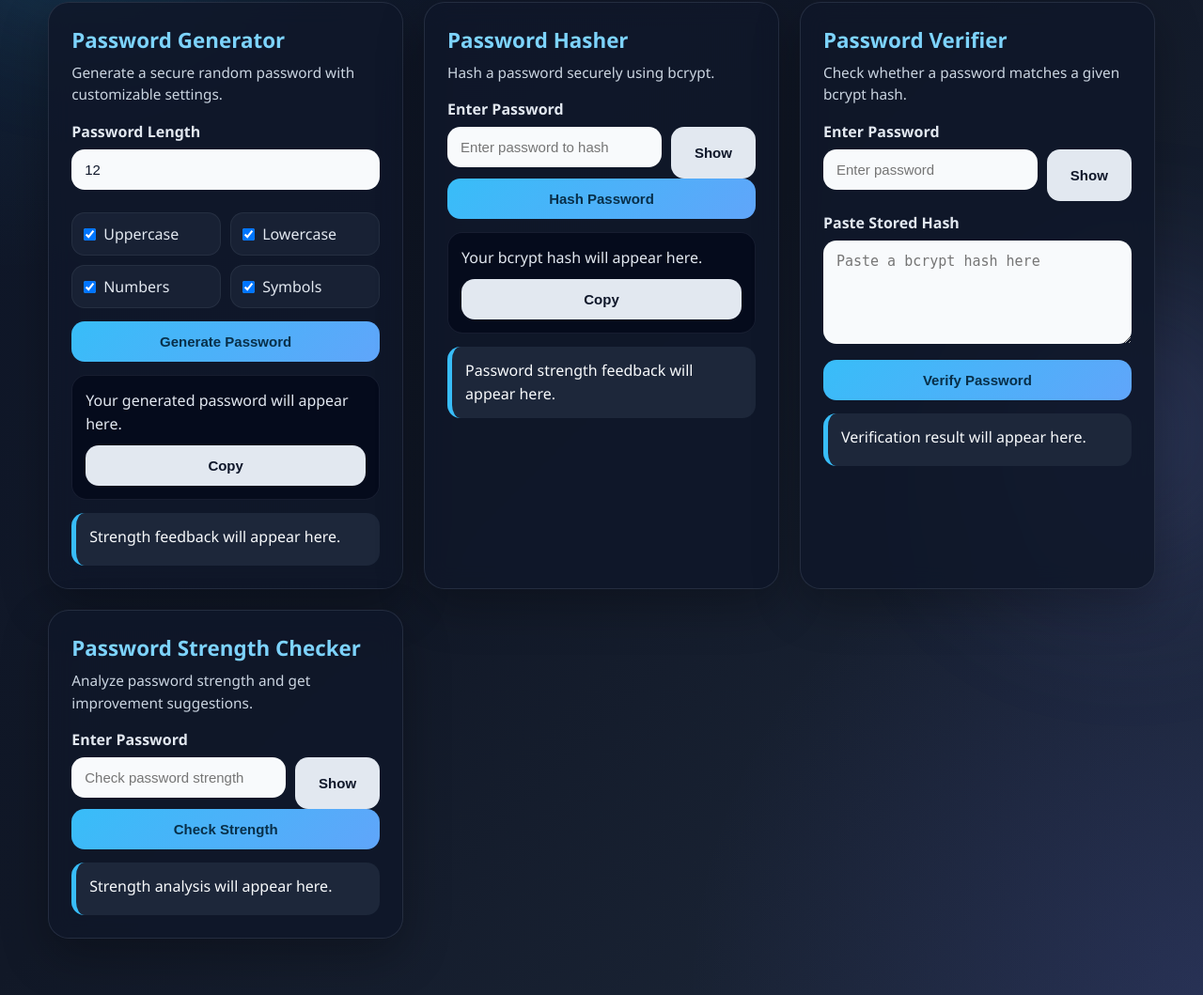
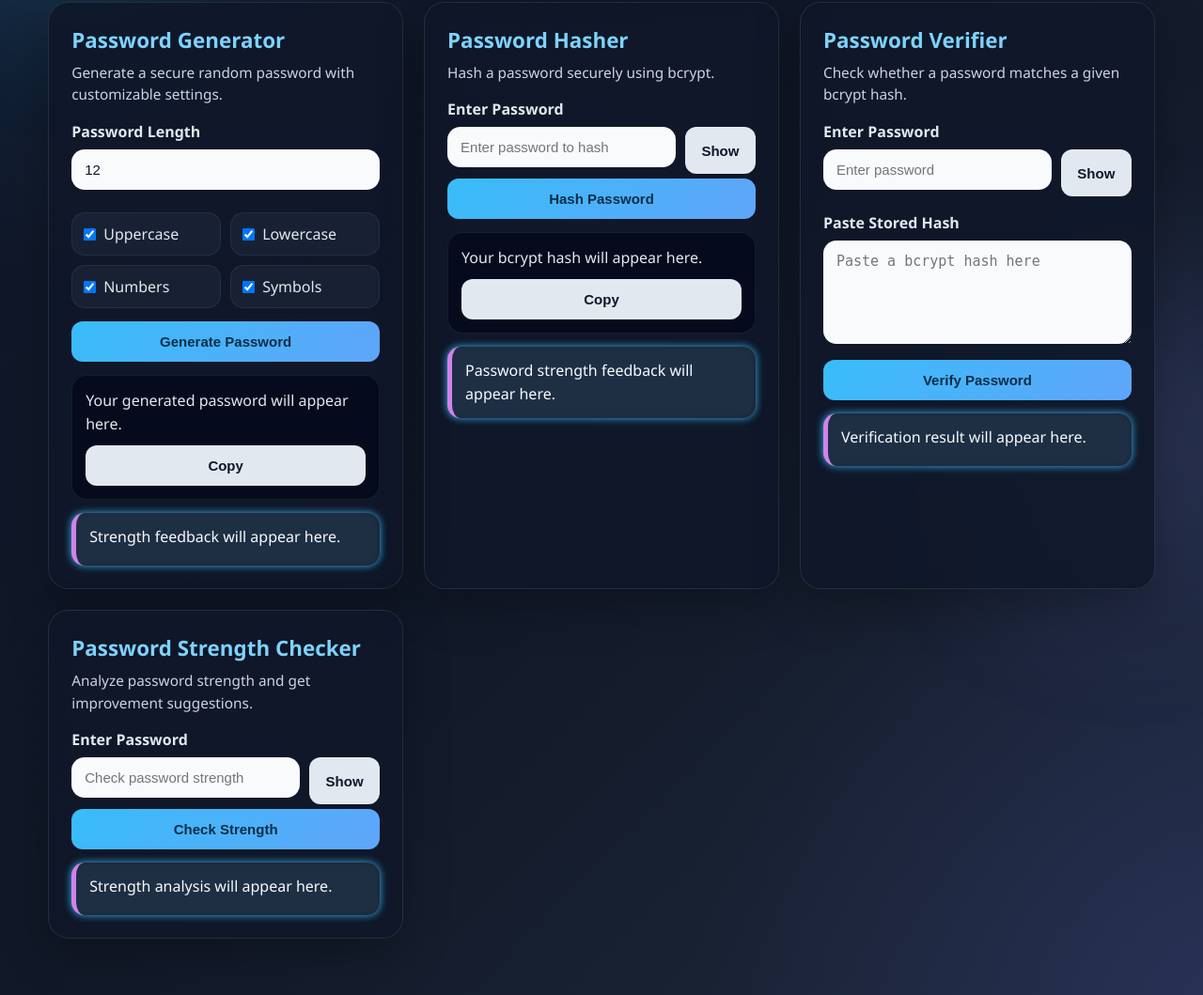
Before and after one commit to rossharrison2004/csi3480-final-project, a Flask app: page / in a window 1280 px wide. Shown: the part 259-1318 px from the top of the page at 94% size. Run offline with Flask 3, Linux system fonts and the light colour scheme.

Commit message:
UI glow + hover effects

```diff
--- a/static/style.css
+++ b/static/style.css
@@ -143,11 +143,58 @@ button {
     font-weight: 700;
     cursor: pointer;
     transition: transform 0.18s ease, opacity 0.18s ease;
+    position: relative;
+    z-index: 1;
+    overflow: hidden;
+    border: none;
+    border-radius: 12px;
 }
 
 button:hover {
     transform: translateY(-1px);
     opacity: 0.96;
+}
+
+/*optional glow effect for buttons, this can be commented out*/
+
+.glow-btn::before {
+    content:"";
+    position: absolute;
+    top: -2px;
+    left: -2px;
+    width: calc(100% + 4px);
+    height: calc(100% + 4px);
+    background: linear-gradient(
+        45deg,
+        red,
+        orange,
+        yellow,
+        lime,
+        cyan,
+        blue,
+        violet,
+        red
+    );
+    background-size: 300%;
+    border-radius: 14px;
+    filter: blur (1px);
+    z-index: -1;
+    opacity: 0;
+    transition: opacity 0.6s ease;
+}
+
+.glow-btn:hover::before {
+    opacity: 1;
+    animation: rainbowGlow 5s linear infinite;
+}
+
+@keyframes rainbowGlow {
+    0% {
+        background-position: 0% 50%;
+    }
+    100% {
+        background-position: 300% 50%;
+    }
 }
 
 .option-grid {
@@ -185,7 +232,8 @@ button:hover {
 }
 
 .toggle-btn {
-    width: 90px;
+    width: 75px;
+    height: 50px;
     flex-shrink: 0;
     background: #e2e8f0;
     color: #0f172a;
@@ -193,6 +241,7 @@ button:hover {
 
 .toggle-btn:hover {
     background: #cbd5e1;
+    filter: drop-shadow(0 0 4px #38bdf8);
 }
 
 .result-box {
@@ -218,6 +267,7 @@ button:hover {
 
 .secondary-btn:hover {
     background: #cbd5e1;
+    filter: drop-shadow(0 0 4px #38bdf8);
 }
 
 .feedback-box {
@@ -237,7 +287,8 @@ button:hover {
 }
 
 .info {
-    border-left-color: #38bdf8;
+    border-left-color: #d282ea;
+    filter: drop-shadow(0 0 4px #38bdf8);
 }
 
 .weak {
--- a/templates/index.html
+++ b/templates/index.html
@@ -35,7 +35,7 @@
                     <label class="option-item"><input type="checkbox" id="symbols" checked> Symbols</label>
                 </div>
 
-                <button onclick="generatePassword()">Generate Password</button>
+                <button class="glow-btn"onclick="generatePassword()">Generate Password</button>
 
                 <div class="result-box">
                     <div id="generatedPassword" class="result-text">Your generated password will appear here.</div>
@@ -55,7 +55,7 @@
                     <button class="toggle-btn" onclick="toggleVisibility('passwordToHash')">Show</button>
                 </div>
 
-                <button onclick="hashPassword()">Hash Password</button>
+                <button class="glow-btn" onclick="hashPassword()">Hash Password</button>
 
                 <div class="result-box">
                     <div id="hashedPassword" class="result-text">Your bcrypt hash will appear here.</div>
@@ -78,7 +78,7 @@
                 <label for="verifyHashInput">Paste Stored Hash</label>
                 <textarea id="verifyHashInput" placeholder="Paste a bcrypt hash here"></textarea>
 
-                <button onclick="verifyPassword()">Verify Password</button>
+                <button class="glow-btn" onclick="verifyPassword()">Verify Password</button>
 
                 <div id="verifyResult" class="feedback-box info">Verification result will appear here.</div>
             </section>
@@ -93,7 +93,7 @@
                     <button class="toggle-btn" onclick="toggleVisibility('strengthPassword')">Show</button>
                 </div>
 
-                <button onclick="checkStrength()">Check Strength</button>
+                <button class="glow-btn" onclick="checkStrength()">Check Strength</button>
 
                 <div id="strengthResult" class="feedback-box info">Strength analysis will appear here.</div>
             </section>
```
